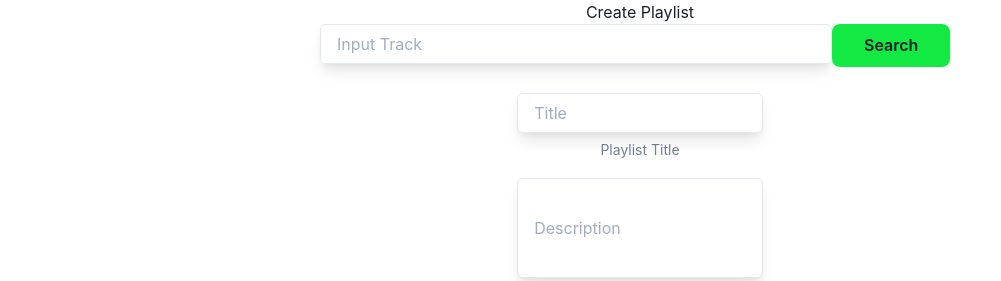
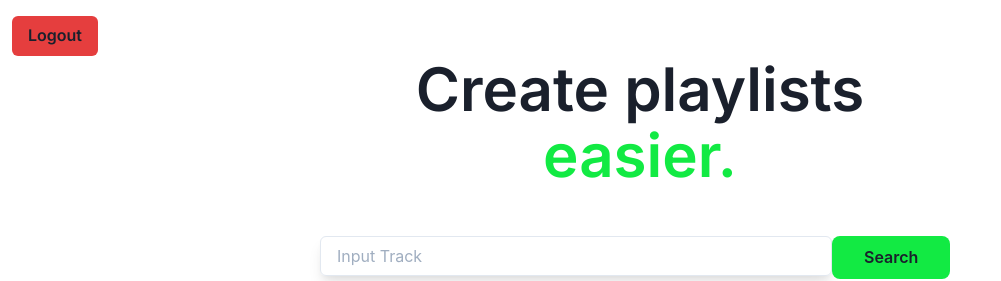
Before and after one commit to yaminmuhammad/tugas-hw, a React (Create React App) app: page /create-playlist in a window 1280 px wide. Shown: the top 281 px of the page, without its empty margins (0-1001 px from the left). Built offline with nearby package versions, Linux system fonts and the light colour scheme; no server answers.

Commit message:
add logout button

```diff
--- a/src/App.css
+++ b/src/App.css
@@ -1,3 +1,5 @@
+@import url('https://fonts.googleapis.com/css2?family=Inter:wght@600&family=Roboto:wght@700&display=swap');
+
 .App {
   text-align: center;
 }
--- /dev/null
+++ b/src/components/Navbar/index.tsx
@@ -0,0 +1,25 @@
+import { useAppDispatch, } from "hook/hook";
+import React from "react";
+import { Button, Flex } from "@chakra-ui/react";
+import { removeToken } from "reducer/tokenSlice";
+
+const Navbar = () => {
+    const dispatch = useAppDispatch();
+
+    return (
+        <>
+            <Flex alignItems="center" pl={3}>
+                <Button
+                    backgroundColor="red.500"
+                    onClick={() => {
+                        dispatch(removeToken());
+                    }}
+                >
+                    Logout
+                </Button>
+            </Flex>
+        </>
+    );
+}
+
+export default Navbar;
--- a/src/components/PlayList/index.tsx
+++ b/src/components/PlayList/index.tsx
@@ -105,11 +105,10 @@ const PlayList = ({ songUris }: songUrisInterface) => {
                         <FormControl>
                             {/* <FormLabel htmlFor="description">Description</FormLabel> */}
                             <Input
+                                type={'text'}
                                 style={{
                                     width: '20%',
-                                    height: '100px',
-                                    fontSize: '1rem',
-                                    resize: 'none'
+                                    fontSize: '1rem'
                                 }}
                                 placeholder="Description"
                                 shadow={'lg'}
--- a/src/pages/index.tsx
+++ b/src/pages/index.tsx
@@ -7,7 +7,8 @@ import { retrieveSongs } from "../services/axios.service";
 import React from "react";
 import { selectedInterface, songDataInterface } from "interfaces/interface";
 import { useAppSelector } from "hook/hook";
-
+import { Heading, Text } from "@chakra-ui/react";
+import Navbar from "components/Navbar";
 
 const Homework = () => {
     const token = useAppSelector((state) => state.token.value);
@@ -58,9 +59,21 @@ const Homework = () => {
                     }
                 }
             >
-                <h2>
-                    Create Playlist
-                </h2>
+                {/* search for songs and create playlists easier */}
+                <Heading
+                    fontWeight={800}
+                    fontSize={{ base: '3xl', sm: '4xl', md: '6xl' }}
+                    lineHeight={'110%'}
+                    marginBottom={'3rem'}
+                    marginTop={'1rem'}
+                    fontFamily={'Inter, Roboto, sans-serif'}
+                >
+                    <Navbar />
+                    Create playlists <br />
+                    <Text as={'span'} color='#12ea43'>
+                        easier.
+                    </Text>
+                </Heading>
             </div>
             <SearchBox getSong={getSong} setSearchSong={setSearchSong} />
             <PlayList songUris={selectedSongs} />
--- a/src/reducer/tokenSlice.tsx
+++ b/src/reducer/tokenSlice.tsx
@@ -11,7 +11,11 @@ export const tokenSlice = createSlice({
         setToken: (state, action: PayloadAction<string>) => {
             state.value = action.payload;
         },
+        removeToken: (state) => {
+            state.value = "";
+        }
     },
 });
-export const { setToken } = tokenSlice.actions;
+
+export const { setToken, removeToken } = tokenSlice.actions;
 export default tokenSlice.reducer;
--- /dev/null
+++ b/src/reducer/userSlice.tsx
@@ -0,0 +1,23 @@
+import { createSlice, PayloadAction } from "@reduxjs/toolkit";
+
+const initialState = {
+    data: {
+        id: "",
+        display_name: "",
+        images: [{ url: "" }],
+    },
+};
+
+export const userSlice = createSlice({
+    name: "user",
+    initialState,
+    reducers: {
+        // eslint-disable-next-line @typescript-eslint/no-explicit-any
+        setUserData: (state, action: PayloadAction<any>) => {
+            state.data = action.payload;
+        }
+    }
+});
+
+export const { setUserData } = userSlice.actions;
+export default userSlice.reducer;
--- a/src/stores/store.tsx
+++ b/src/stores/store.tsx
@@ -1,9 +1,11 @@
 import { configureStore } from "@reduxjs/toolkit";
 import tokenReducer from "../reducer/tokenSlice";
+import userReducer from "../reducer/userSlice";
 
 export const store = configureStore({
     reducer: {
         token: tokenReducer,
+        user: userReducer,
     },
 });
 export type RootState = ReturnType<typeof store.getState>;
```
